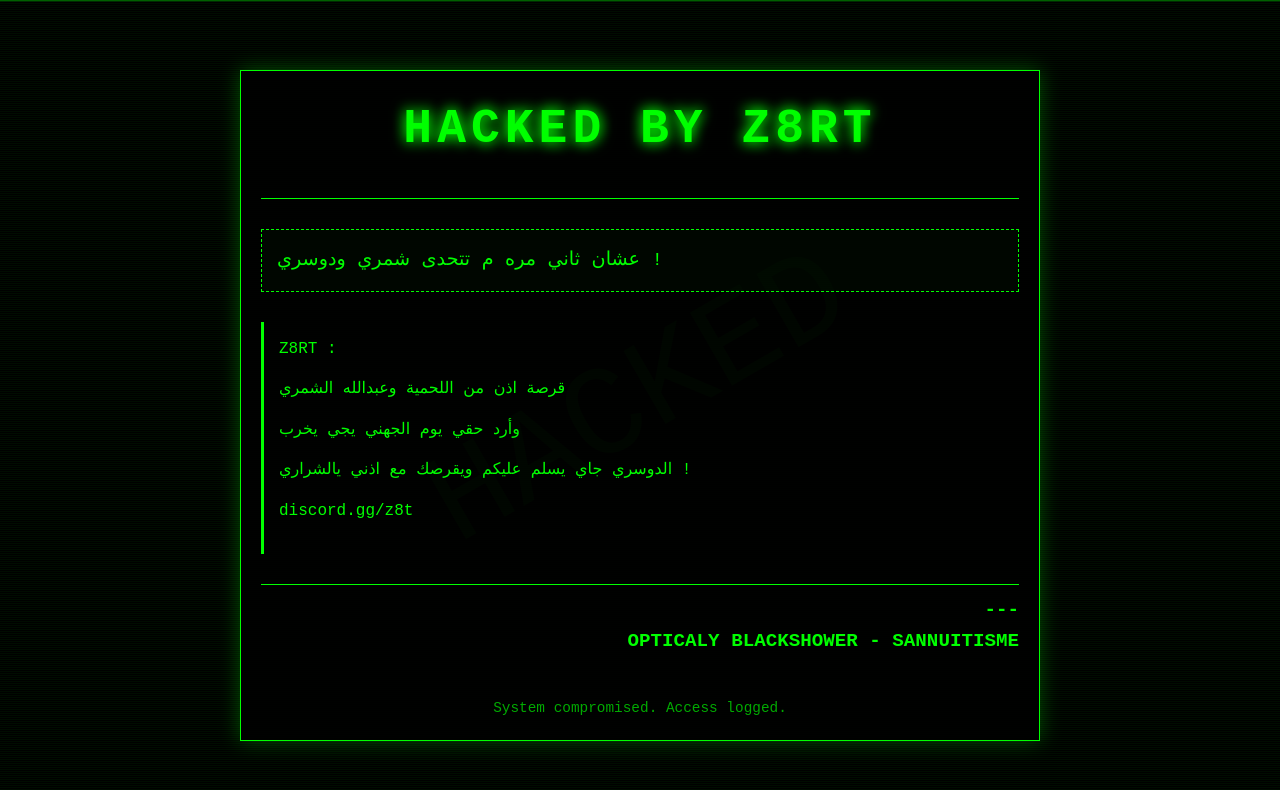
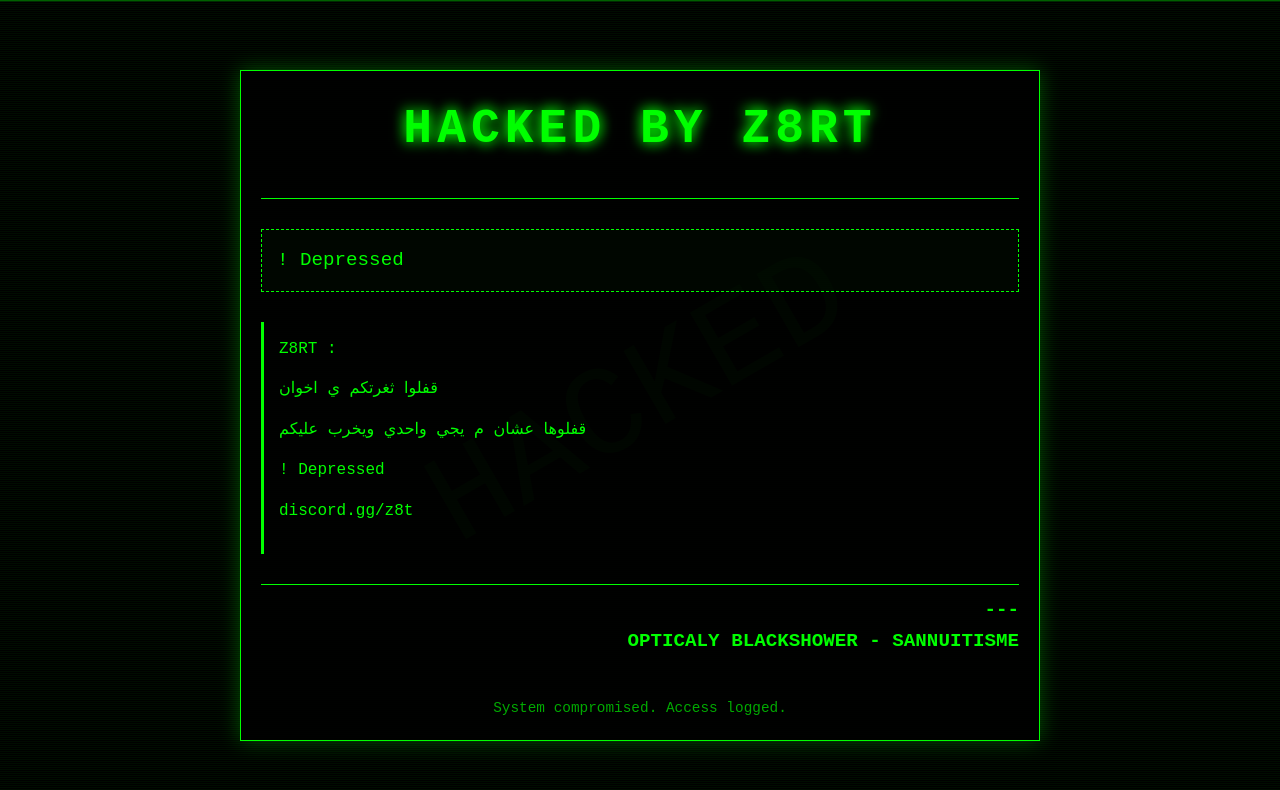
Before and after one commit to AbuFahad7i/H2Cked, a plain HTML site: page index.html in a window 1280 px wide. Shown: the top 790 px of the page. Drawn offline with Linux system fonts and the light colour scheme.

Commit message:
Update index.html

```diff
--- a/index.html
+++ b/index.html
@@ -199,14 +199,14 @@
         </div>
 
         <div class="credentials">
-         عشان ثاني مره م تتحدى شمري ودوسري !
+         ! Depressed
         </div>
 
         <div class="message">
             <p>Z8RT :</p>
-            <p>قرصة اذن من اللحمية وعبدالله الشمري</p>
-            <p>وأرد حقي يوم الجهني يجي يخرب </p>
-            <p>الدوسري جاي يسلم عليكم ويقرصك مع اذني يالشراري !</p>
+            <p>قفلوا ثغرتكم ي اخوان</p>
+            <p>قفلوها عشان م يجي واحدي ويخرب عليكم </p>
+            <p>! Depressed</p>
             <p>discord.gg/z8t</p>
         </div>
 
```
